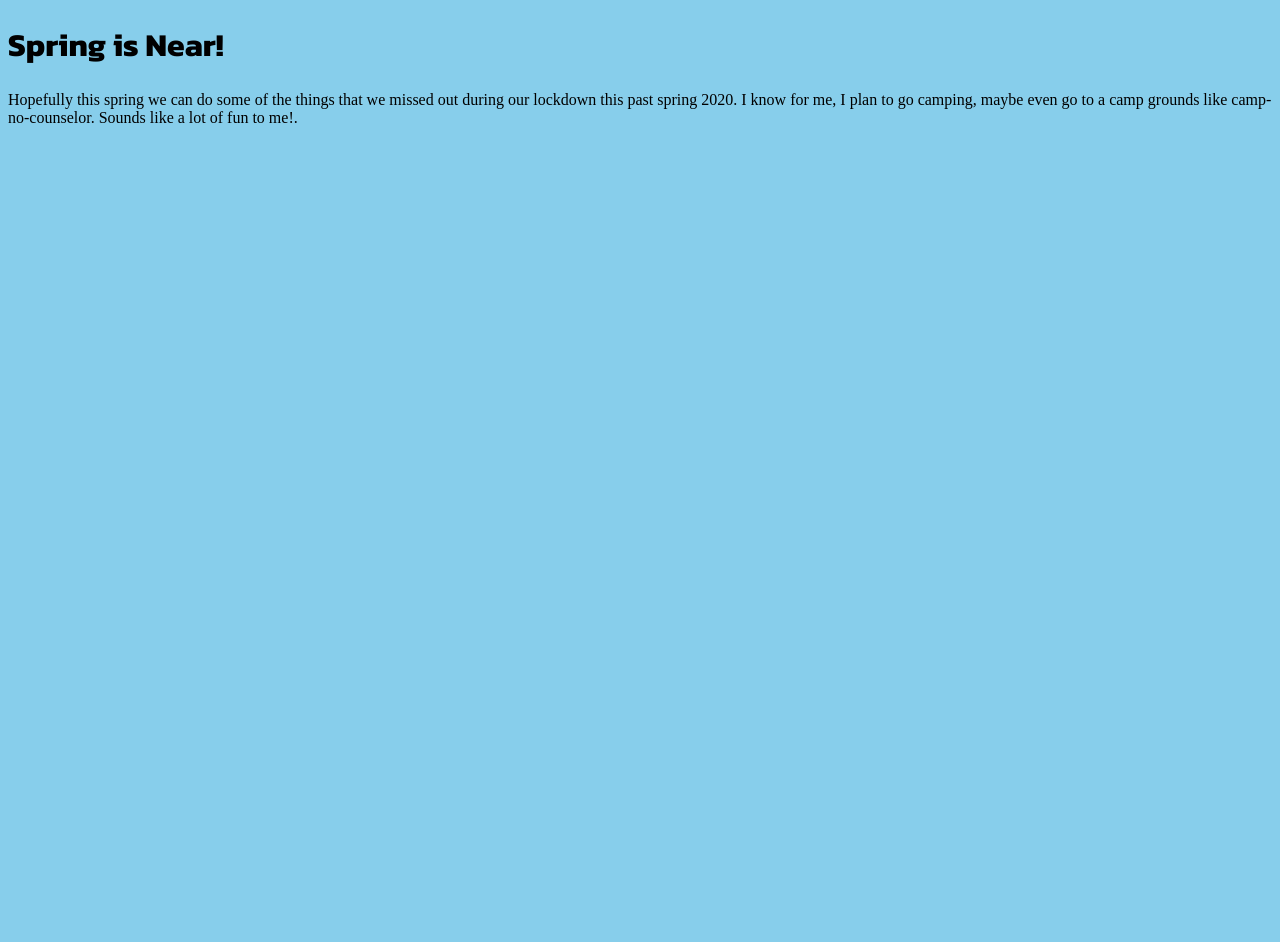
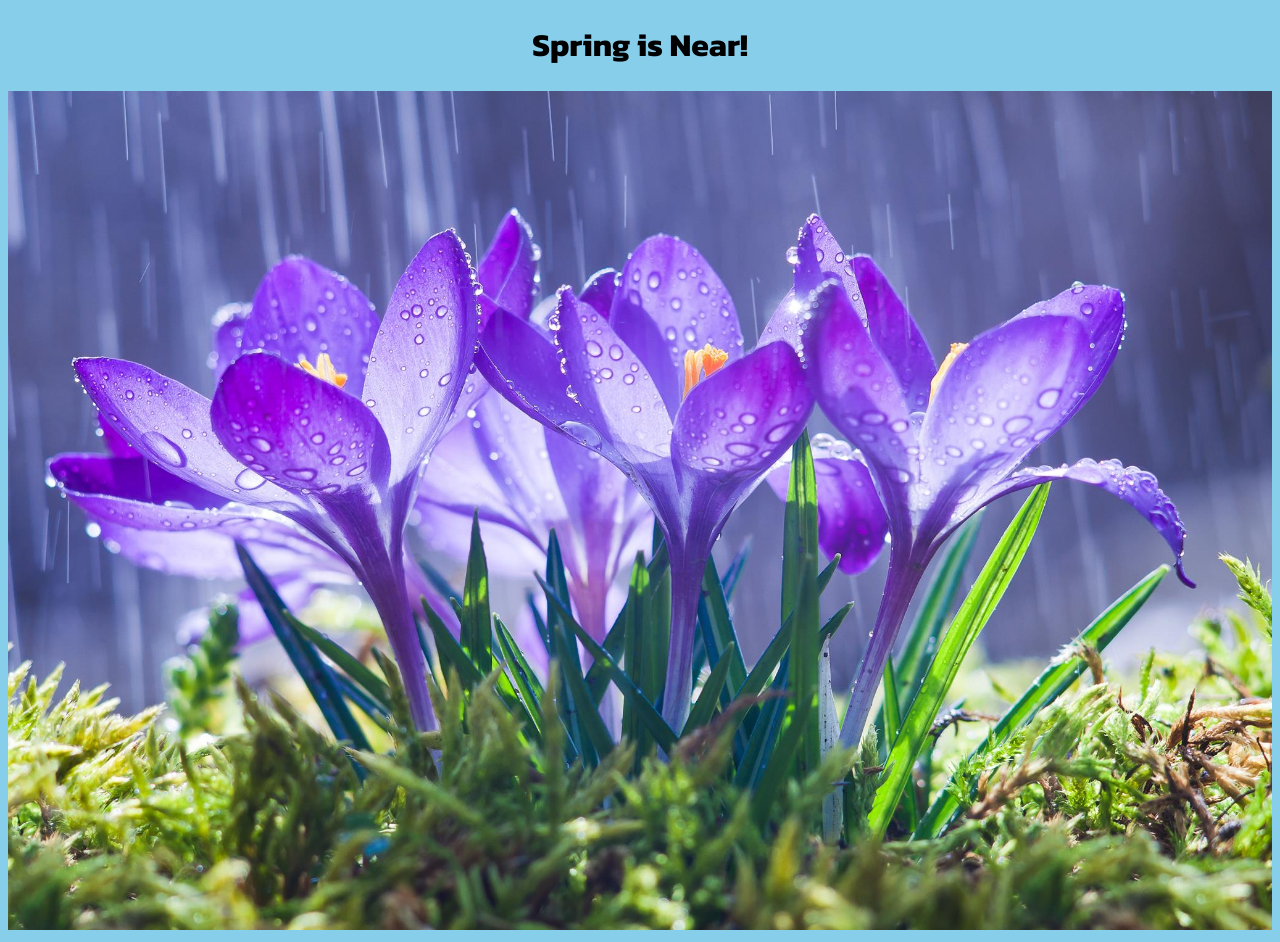
Before and after one commit to nylahtay/Spring, a plain HTML site: page index.html in a window 1280 px wide. Before the commit the page ends 800 px from the top, so only its background shows below. Drawn offline with Linux system fonts and the light colour scheme.

Commit message:
replaced paragraph with an image

```diff
--- a/css/styles.css
+++ b/css/styles.css
@@ -8,4 +8,5 @@ Date Due: 7/31/20
 
 
 html {background: skyblue;}
-h1, h2, h3, h4, h5 { font-family: 'Kanit';}
+h1, h2, h3, h4, h5 { font-family: 'Kanit'; text-align: center;}
+img {max-width: 100%;}
--- a/index.html
+++ b/index.html
@@ -19,6 +19,6 @@
 </head>
 <body>
   <h1>Spring is Near!</h1>
-  <p>Hopefully this spring we can do some of the things that we missed out during our lockdown this past spring 2020. I know for me, I plan to go camping, maybe even go to a camp grounds like camp-no-counselor. Sounds like a lot of fun to me!.</p>
+  <img src="img/springish.jpg" alt="">
 </body>
 </html>
```
Also changed, not shown: img/springish.jpg (added).
